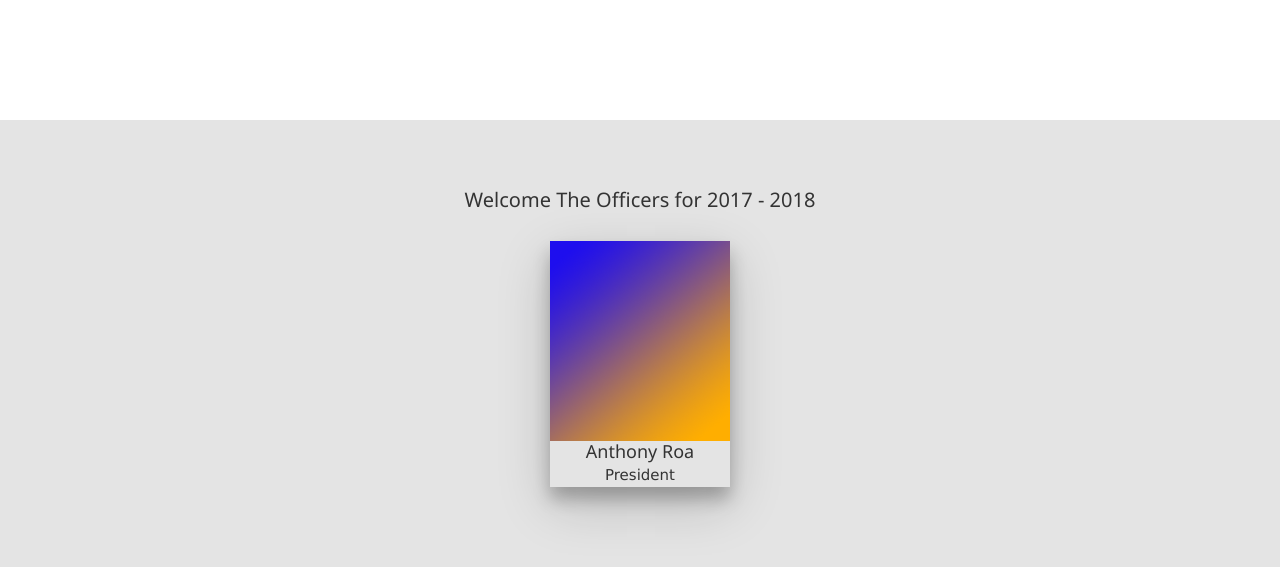
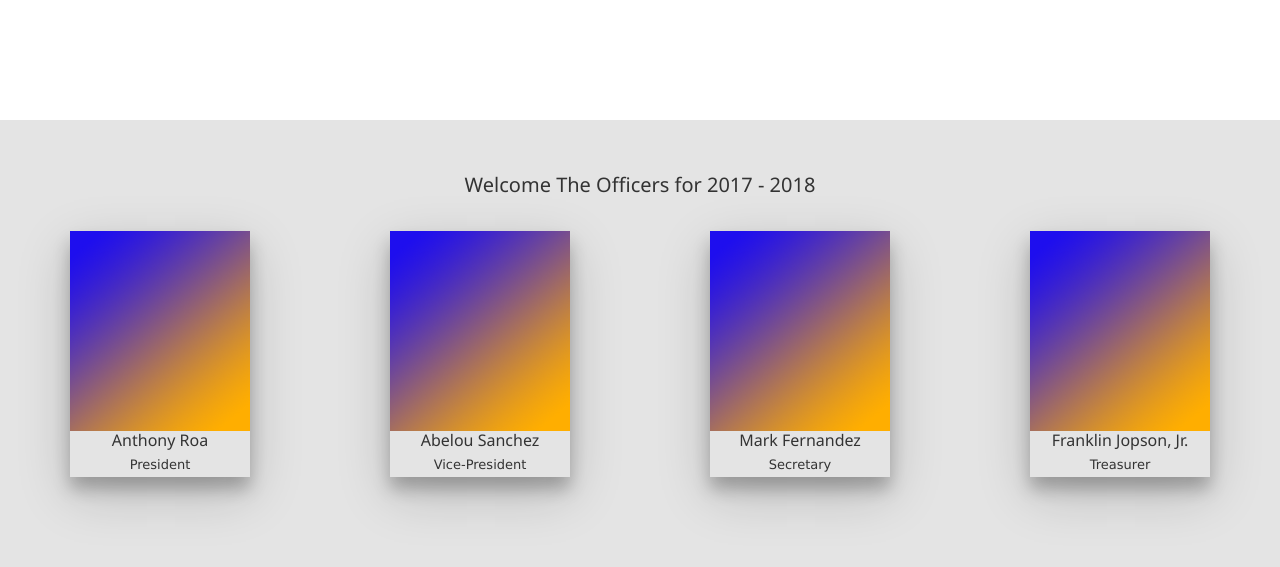
Before and after one commit to iam98/iam98.github.io, a plain HTML site: page index.html in a window 1280 px wide. Shown: the part 1480-2047 px from the top of the page. Drawn offline with Linux system fonts and the light colour scheme.

Commit message:
Fixed background scaling, added the other place holders for the officers

```diff
--- a/index.html
+++ b/index.html
@@ -131,11 +131,15 @@
             <div class="page-marker">News</div>
         </div>
     </div>
+    <div class="row">
+        <div class="col-xs-1 col-sm-2"></div>
+        <div class="col-xs-10 col-sm-8">
+            <h4>Welcome The Officers for 2017&nbsp;-&nbsp;2018</h4>
+        </div>
+        <div class="col-xs-1 col-sm-2"></div>
+    </div>
     <div class="row content-space">
-        <div class="col-xs-1 col-sm-2"></div>
-        <div class="col-xs-10 col-sm-8 real-content">
-            <h4>Welcome The Officers for 2017&nbsp;-&nbsp;2018</h4>
-
+        <div class="col-sm-3 real-content">
             <div class="w3-card-12">
                 <img src="/resources/images/image_place_holder.png" alt="Anthony Roa">
                 <div class="w3-container w3-center">
@@ -144,7 +148,36 @@
                 </div>
             </div>
         </div>
-        <div class="col-xs-1 col-sm-2"></div>
+
+        <div class="col-sm-3 real-content">
+            <div class="w3-card-12">
+                <img src="/resources/images/image_place_holder.png" alt="Anthony Roa">
+                <div class="w3-container w3-center">
+                    <h5>Abelou Sanchez</h5>
+                    <div>Vice-President</div>
+                </div>
+            </div>
+        </div>
+
+        <div class="col-sm-3 real-content">
+            <div class="w3-card-12">
+                <img src="/resources/images/image_place_holder.png" alt="Anthony Roa">
+                <div class="w3-container w3-center">
+                    <h5>Mark Fernandez</h5>
+                    <div>Secretary</div>
+                </div>
+            </div>
+        </div>
+
+        <div class="col-sm-3 real-content">
+            <div class="w3-card-12">
+                <img src="/resources/images/image_place_holder.png" alt="Anthony Roa">
+                <div class="w3-container w3-center">
+                    <h5>Franklin Jopson, Jr.</h5>
+                    <div>Treasurer</div>
+                </div>
+            </div>
+        </div>
     </div>
     <div class="row footer-space">
         <div class="col-xs-12">
@@ -197,6 +230,7 @@
     <div class="row content-space">
         <div class="col-xs-1 col-sm-2"></div>
         <div class="col-xs-10 col-sm-8 real-content">
+            <h4>Contant Us</h4>
             <div id="form_div">
                 <form>
                     <div class="form-group">
@@ -239,7 +273,7 @@
 <!--  START -->
 
 <!--
-<div id="template_content" class="container-fluid content-pages">
+<div id="template_content" data-section-name="template" class="container-fluid content-pages" data-nav-item="nav-template">
     <div class="row header-space">
         <div class="col-xs-12">
             <div class="page-marker">PAGE NAME HERE</div>
@@ -247,7 +281,7 @@
     </div>
     <div class="row content-space">
         <div class="col-xs-1 col-sm-2"></div>
-        <div class="col-xs-10 col-sm-8">
+        <div class="col-xs-10 col-sm-8 real-content">
             <h4>TITLE HERE</h4>
 
         </div>
--- a/resources/js/iam98Gui.js
+++ b/resources/js/iam98Gui.js
@@ -18,10 +18,12 @@ iam98Gui.prototype.resizePages = function() {
     contentPages.css("min-height", height);
     console.log("height changed to " + height);
 
+    var homeContent = $("#home_content");
     var homeContentSpace = $("#home_content .content-space");
     var homeContentHeader = $(".header-space", homeContentSpace);
     var homeContentFooter = $(".footer-space", homeContentSpace);
 
+    homeContent.css("height", height);
     homeContentSpace.css("min-height", height - homeContentHeader.height() - homeContentFooter.height());
 };
 
--- a/resources/less/main.less
+++ b/resources/less/main.less
@@ -144,6 +144,12 @@ footer {
     }
 
     .row {
+        text-align: center;
+
+        h4 {
+            font-weight: 500;
+        }
+
         &.header-space {
             div {
                 height: @contentPageHeaderSpaceHeight;
@@ -210,7 +216,9 @@ footer {
 #home_content {
     //display: none;
     //background: @backgroundGray;
-    background: @backgroundGray @justiceLeague no-repeat 50% 40%;
+    background: @backgroundGray @justiceLeague no-repeat 50% 20%;
+    background-size: cover;
+
     //background: @backgroundGray @backgroundReference no-repeat 87% 60%;
 
     &.content-pages {
@@ -262,9 +270,24 @@ footer {
             h4 {
                 padding-bottom: 20px;
             }
+
             h5 {
                 margin-top: 6px;
                 margin-bottom: 2px;
+                font-size: 16px;
+                font-weight: 500;
+            }
+
+            .w3-card-12 {
+                margin-top: 10px;
+                margin-bottom: 40px;
+
+                .w3-container {
+                    div {
+                        padding: 3px;
+                        font-size: 13px;
+                    }
+                }
             }
         }
 
@@ -289,6 +312,9 @@ footer {
 
             .form-group {
                 text-align: left;
+                label {
+                    font-weight: normal;
+                }
             }
 
         }
```
